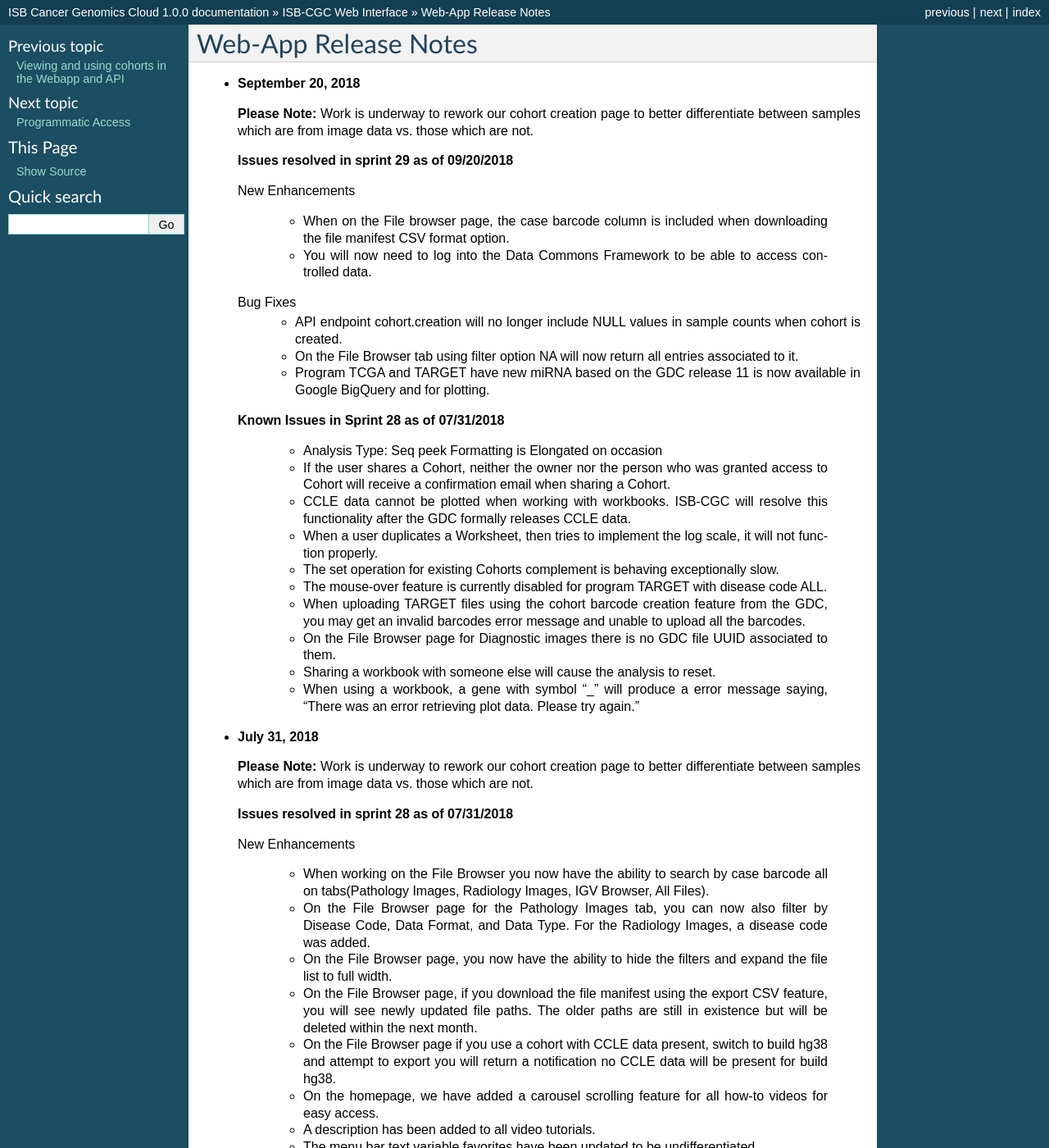
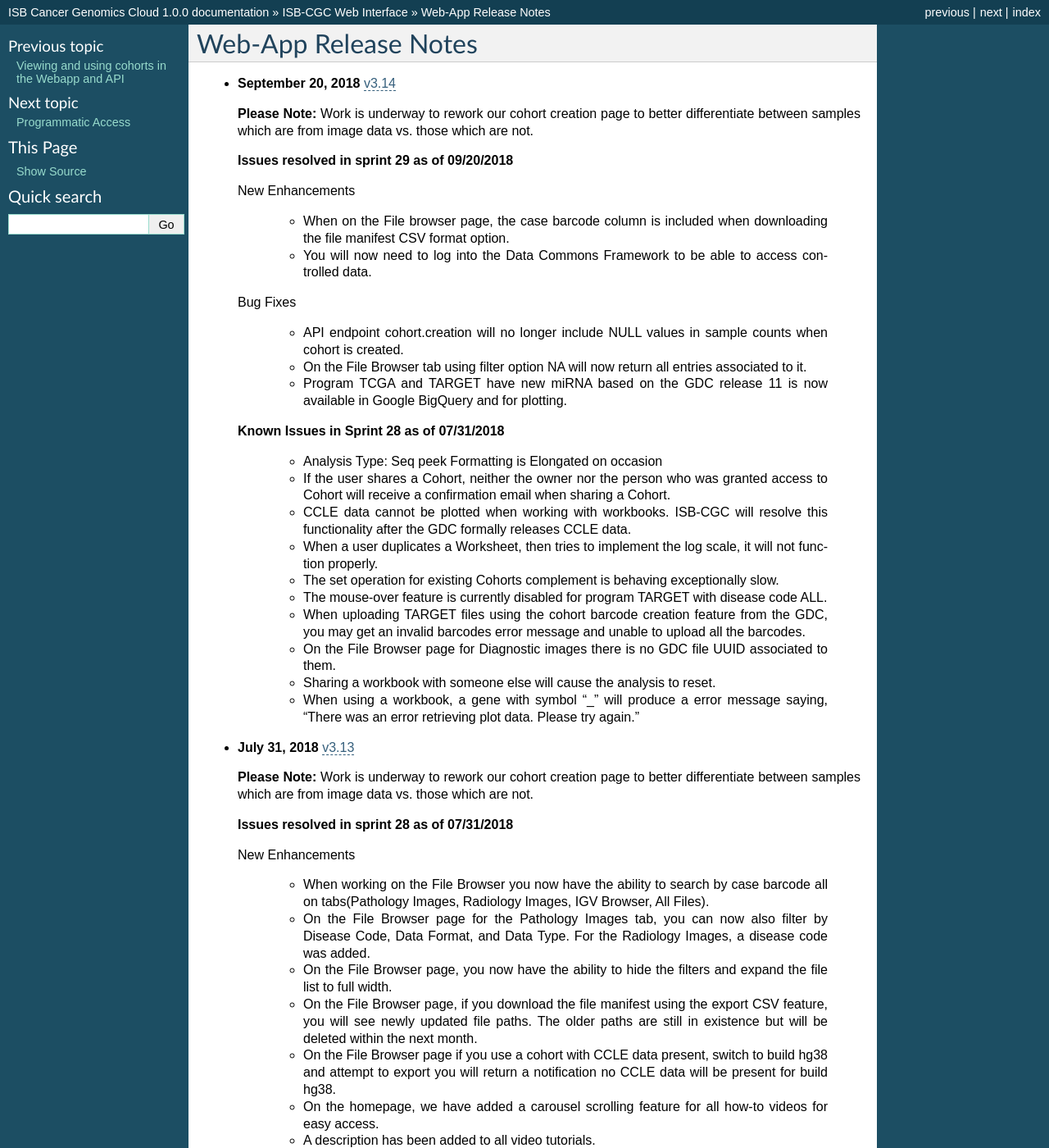
Before and after one commit to isb-cgc/readthedocs, a Sphinx documentation site: the page built from docs/source/sections/webapp/releases.rst, in a window 1280 px wide and 1400 px high. Shown: the whole window at 82% size. Built offline with Sphinx 7.4.7, drawn with Linux system fonts in a browser that asks for light colours; pages that are not in the unit, such as notebooks, are missing from menus.

Commit message:
version added

```diff
--- a/docs/source/sections/webapp/releases.rst
+++ b/docs/source/sections/webapp/releases.rst
@@ -3,7 +3,7 @@
 *********************
 
 
-* **September 20, 2018**
+* **September 20, 2018** `v3.14 <https://github.com/isb-cgc/ISB-CGC-WebApp/releases/tag/3.14>`_
 
   **Please Note:** Work is underway to rework our cohort creation page to better differentiate between samples which are from image data vs. those which are not.
 
@@ -15,6 +15,7 @@
    - You will now need to log into the Data Commons Framework to be able to access controlled data.
 
   Bug Fixes
+
    - API endpoint cohort.creation will no longer include NULL values in sample counts when cohort is created.
    - On the File Browser tab using filter option NA will now return all entries associated to it.
    - Program TCGA and TARGET have new miRNA based on the GDC release 11 is now available in Google BigQuery and for plotting.
@@ -33,7 +34,7 @@
    - When using a workbook, a gene with symbol “_” will produce a error message saying, “There was an error retrieving plot data.  Please try again.”
 
 
-* **July 31, 2018**
+* **July 31, 2018** `v3.13 <https://github.com/isb-cgc/ISB-CGC-WebApp/releases/tag/3.13>`_
 
   **Please Note:** Work is underway to rework our cohort creation page to better differentiate between samples which are from image data vs. those which are not.
 
```
